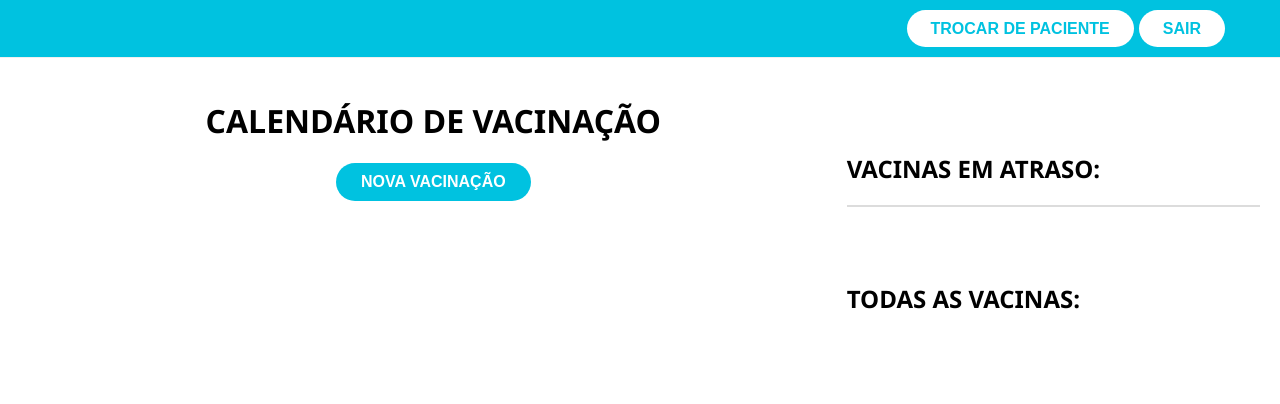
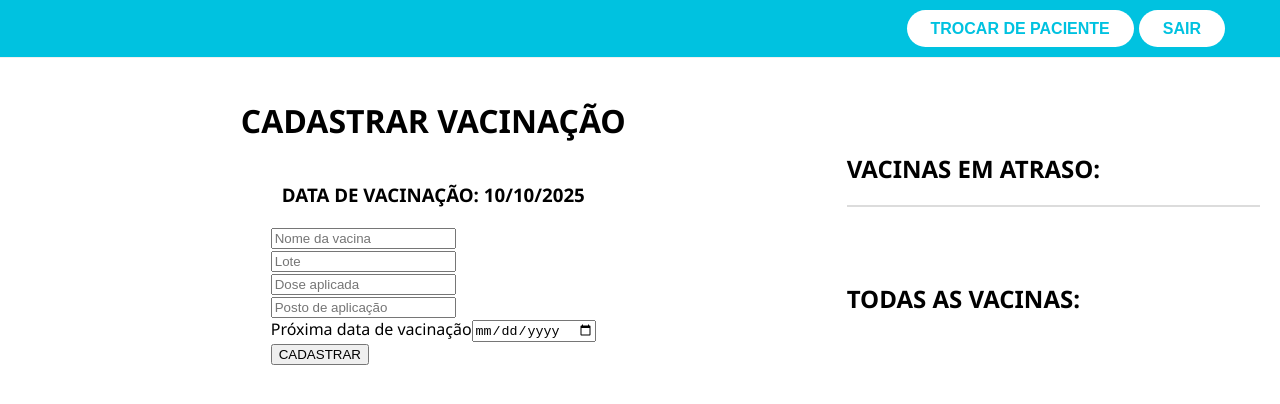
Before and after one commit to GabrielCastoldi/tcc, a React (Vite) app in the folder site/: page /1/calendario in a window 1280 px wide. Shown: the top 404 px of the page. Built offline with nearby package versions, Linux system fonts and the light colour scheme.

Commit message:
chore: cadastro on page

```diff
--- a/site/src/pages/cadastroVacinacao.jsx
+++ /dev/null
@@ -1,105 +0,0 @@
-import React, { useState, useEffect } from 'react';
-import '../css/CadastroVacinacao.css';
-import { useNavigate } from 'react-router-dom';
-
-export default function CadastroVacinacao() {
-  const [nomeVacina, setNomeVacina] = useState('');
-  const [lote, setLote] = useState('');
-  const [doseAplicada, setDoseAplicada] = useState('');
-  const [posto, setPosto] = useState('');
-  const [proximaData, setProximaData] = useState('');
-  const [dataAtual, setDataAtual] = useState('');
-
-
-  const navigate = useNavigate();
-
-  useEffect(() => {
-    const hoje = new Date();
-    const dataFormatada = hoje.toLocaleDateString('pt-BR');
-    setDataAtual(dataFormatada);
-  }, []);
-
-  const handleSubmit = (e) => {
-    e.preventDefault();
-    console.log({
-      nomeVacina,
-      lote,
-      doseAplicada,
-      posto,
-      proximaData
-    });
-    navigate('/calendario-vacinacao');
-  };
-
-  const handleSair = () => {
-    navigate('/calendario-vacinacao');
-  };
-
-  return (
-    <div className="tela-vacinacao-menu">
-      <header className="menu-vacinacao">
-        <button className="btn-menu" onClick={handleSair}>X</button>
-      </header>
-
-      <main className="tela-vacinacao">
-        <h2>CADASTRAR VACINAÇÃO</h2>
-        <h3>DATA DE VACINAÇÃO: {dataAtual}</h3>
-
-
-        <form onSubmit={handleSubmit} className="form-vacinacao">
-          <div className="input-vacinacao">
-            <input
-              type="text"
-              placeholder="Nome da vacina"
-              value={nomeVacina}
-              onChange={(e) => setNomeVacina(e.target.value)}
-              required
-            />
-          </div>
-
-          <div className="input-vacinacao">
-            <input
-              type="text"
-              placeholder="Lote"
-              value={lote}
-              onChange={(e) => setLote(e.target.value)}
-              required
-            />
-          </div>
-
-          <div className="input-vacinacao">
-            <input
-              type="number"
-              placeholder="Dose aplicada"
-              value={doseAplicada}
-              onChange={(e) => setDoseAplicada(e.target.value)}
-              required
-            />
-          </div>
-
-          <div className="input-vacinacao">
-            <input
-              type="text"
-              placeholder="Posto de aplicação"
-              value={posto}
-              onChange={(e) => setPosto(e.target.value)}
-              required
-            />
-          </div>
-
-          <div className="input-vacinacao">
-            <label> Próxima data de vacinação</label>
-            <input
-              type="date"
-              value={proximaData}
-              onChange={(e) => setProximaData(e.target.value)}
-              required
-            />
-          </div>
-
-          <button type="submit" className="btn-vacinacao">CADASTRAR</button>
-        </form>
-      </main>
-    </div>
-  );
-}
--- a/site/src/pages/calendarioVacinacao.jsx
+++ b/site/src/pages/calendarioVacinacao.jsx
@@ -1,23 +1,43 @@
 
 import '../css/CalendarioVacinacao.css';
 import { useNavigate, useParams } from 'react-router-dom';
+import React, { useState, useEffect } from 'react';
 
 export default function CalendarioVacinacao() {
-
+  const [nomeVacina, setNomeVacina] = useState('');
+  const [lote, setLote] = useState('');
+  const [doseAplicada, setDoseAplicada] = useState('');
+  const [posto, setPosto] = useState('');
+  const [proximaData, setProximaData] = useState('');
+  const [dataAtual, setDataAtual] = useState('');
   const navigate = useNavigate();
   const { cpf } = useParams();
 
-  console.log('CPF da URL:', cpf);
+  console.log(cpf);
+
+  useEffect(() => {
+    const hoje = new Date();
+    const dataFormatada = hoje.toLocaleDateString('pt-BR');
+    setDataAtual(dataFormatada);
+  }, []);
+
   const handleTrocarPaciente = () => {
     navigate('/cpf');
   };
 
-  const handleNovaVacinacao = () => {
-    navigate('/cadastro-vacinacao');
+  const handleSair = () => {
+    navigate('/');
   };
 
-  const handleSair = () => {
-    navigate('/');
+  const handleSubmit = (e) => {
+    e.preventDefault();
+    console.log({
+      nomeVacina,
+      lote,
+      doseAplicada,
+      posto,
+      proximaData
+    });
   };
 
   return (
@@ -33,11 +53,62 @@ export default function CalendarioVacinacao() {
 
       <div className="calendario-titulo">
         <div className="calendario-esquerda">
-          <h1>CALENDÁRIO DE VACINAÇÃO</h1>
+          <h1>CADASTRAR VACINAÇÃO</h1>
+          <h3>DATA DE VACINAÇÃO: {dataAtual}</h3>
 
-          <button className="btn-nova-vacinacao" onClick={handleNovaVacinacao}>
-            NOVA VACINAÇÃO
-          </button>
+          <form onSubmit={handleSubmit} className="form-vacinacao">
+          <div className="input-vacinacao">
+            <input
+              type="text"
+              placeholder="Nome da vacina"
+              value={nomeVacina}
+              onChange={(e) => setNomeVacina(e.target.value)}
+              required
+            />
+          </div>
+
+          <div className="input-vacinacao">
+            <input
+              type="text"
+              placeholder="Lote"
+              value={lote}
+              onChange={(e) => setLote(e.target.value)}
+              required
+            />
+          </div>
+
+          <div className="input-vacinacao">
+            <input
+              type="number"
+              placeholder="Dose aplicada"
+              value={doseAplicada}
+              onChange={(e) => setDoseAplicada(e.target.value)}
+              required
+            />
+          </div>
+
+          <div className="input-vacinacao">
+            <input
+              type="text"
+              placeholder="Posto de aplicação"
+              value={posto}
+              onChange={(e) => setPosto(e.target.value)}
+              required
+            />
+          </div>
+
+          <div className="input-vacinacao">
+            <label> Próxima data de vacinação</label>
+            <input
+              type="date"
+              value={proximaData}
+              onChange={(e) => setProximaData(e.target.value)}
+              required
+            />
+          </div>
+
+          <button type="submit" className="btn-vacinacao">CADASTRAR</button>
+        </form>
         </div>
 
         <div className="calendario-direita">
```
